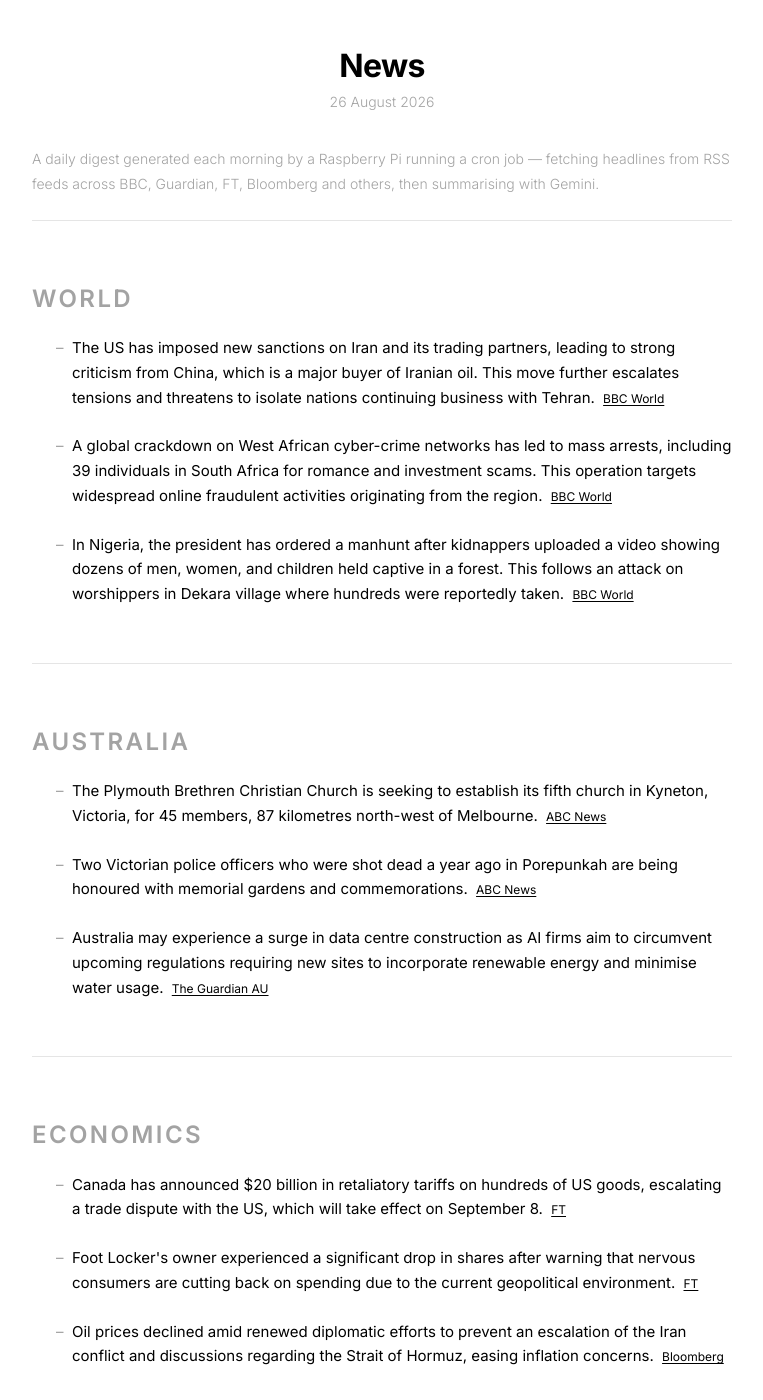
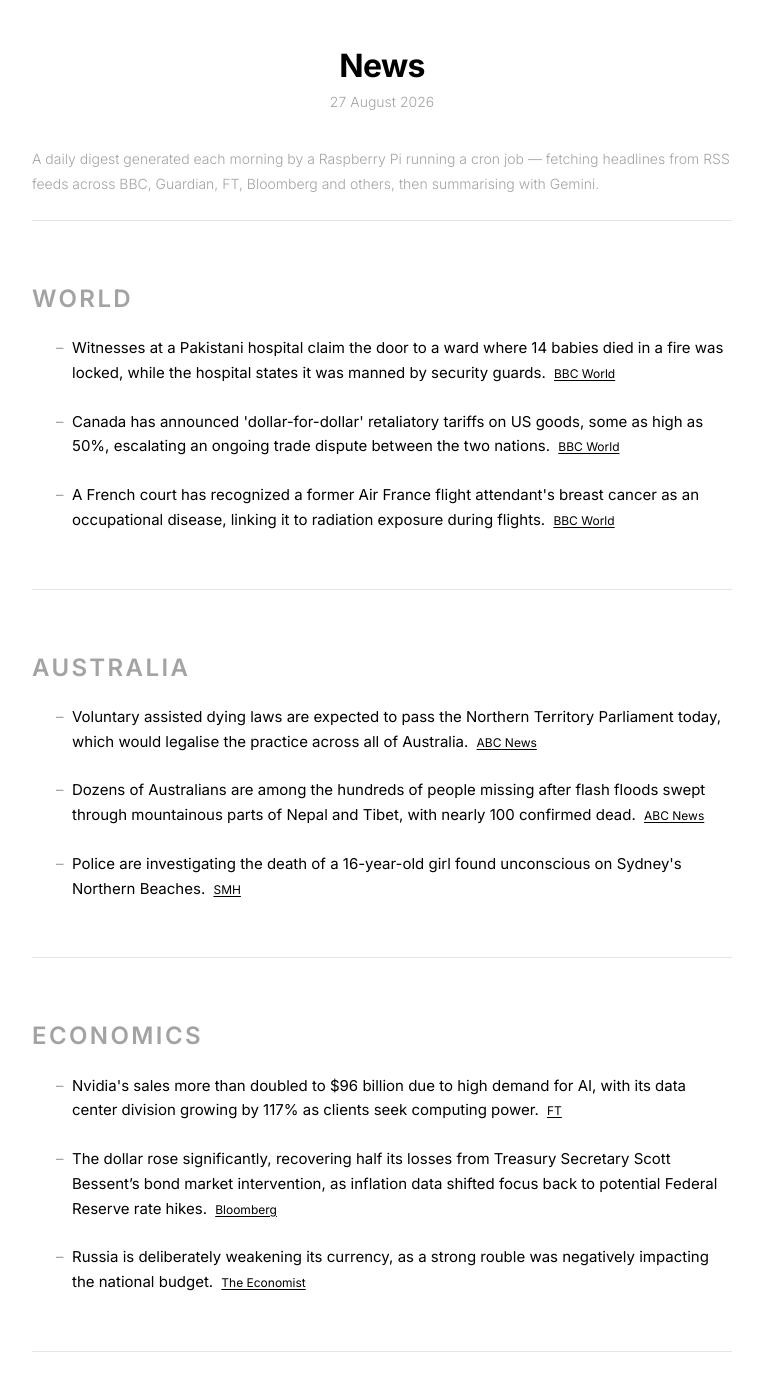
Before and after one commit to s-jac/s-jac.github.io, a Jekyll site: the page built from projects/news.html, in a window 1280 px wide and 1400 px high. Shown: the whole window, without its empty margins (258-1021 px from the left). Built offline with Jekyll 4.4.1, drawn with Linux system fonts in a browser that asks for light colours; some of the changed text lies outside the part shown.

Commit message:
daily news update 27 August 2026

```diff
--- a/_data/news.json
+++ b/_data/news.json
@@ -1,22 +1,22 @@
 {
-  "date": "26 August 2026",
-  "generated_at": "2026-08-25T21:00:26.288945+00:00",
+  "date": "27 August 2026",
+  "generated_at": "2026-08-26T21:00:33.752504+00:00",
   "sections": [
     {
       "heading": "World",
       "bullets": [
         {
-          "text": "The US has imposed new sanctions on Iran and its trading partners, leading to strong criticism from China, which is a major buyer of Iranian oil. This move further escalates tensions and threatens to isolate nations continuing business with Tehran.",
+          "text": "Witnesses at a Pakistani hospital claim the door to a ward where 14 babies died in a fire was locked, while the hospital states it was manned by security guards.",
           "source": "BBC World",
           "url": "https://www.bbc.com/news/world"
         },
         {
-          "text": "A global crackdown on West African cyber-crime networks has led to mass arrests, including 39 individuals in South Africa for romance and investment scams. This operation targets widespread online fraudulent activities originating from the region.",
+          "text": "Canada has announced 'dollar-for-dollar' retaliatory tariffs on US goods, some as high as 50%, escalating an ongoing trade dispute between the two nations.",
           "source": "BBC World",
           "url": "https://www.bbc.com/news/world"
         },
         {
-          "text": "In Nigeria, the president has ordered a manhunt after kidnappers uploaded a video showing dozens of men, women, and children held captive in a forest. This follows an attack on worshippers in Dekara village where hundreds were reportedly taken.",
+          "text": "A French court has recognized a former Air France flight attendant's breast cancer as an occupational disease, linking it to radiation exposure during flights.",
           "source": "BBC World",
           "url": "https://www.bbc.com/news/world"
         }
@@ -26,19 +26,19 @@
       "heading": "Australia",
       "bullets": [
         {
-          "text": "The Plymouth Brethren Christian Church is seeking to establish its fifth church in Kyneton, Victoria, for 45 members, 87 kilometres north-west of Melbourne.",
+          "text": "Voluntary assisted dying laws are expected to pass the Northern Territory Parliament today, which would legalise the practice across all of Australia.",
           "source": "ABC News",
           "url": "https://www.abc.net.au/news"
         },
         {
-          "text": "Two Victorian police officers who were shot dead a year ago in Porepunkah are being honoured with memorial gardens and commemorations.",
+          "text": "Dozens of Australians are among the hundreds of people missing after flash floods swept through mountainous parts of Nepal and Tibet, with nearly 100 confirmed dead.",
           "source": "ABC News",
           "url": "https://www.abc.net.au/news"
         },
         {
-          "text": "Australia may experience a surge in data centre construction as AI firms aim to circumvent upcoming regulations requiring new sites to incorporate renewable energy and minimise water usage.",
-          "source": "The Guardian AU",
-          "url": "https://www.theguardian.com/au"
+          "text": "Police are investigating the death of a 16-year-old girl found unconscious on Sydney's Northern Beaches.",
+          "source": "SMH",
+          "url": "https://www.smh.com.au"
         }
       ]
     },
@@ -46,19 +46,19 @@
       "heading": "Economics",
       "bullets": [
         {
-          "text": "Canada has announced $20 billion in retaliatory tariffs on hundreds of US goods, escalating a trade dispute with the US, which will take effect on September 8.",
+          "text": "Nvidia's sales more than doubled to $96 billion due to high demand for AI, with its data center division growing by 117% as clients seek computing power.",
           "source": "FT",
           "url": "https://www.ft.com"
         },
         {
-          "text": "Foot Locker's owner experienced a significant drop in shares after warning that nervous consumers are cutting back on spending due to the current geopolitical environment.",
-          "source": "FT",
-          "url": "https://www.ft.com"
+          "text": "The dollar rose significantly, recovering half its losses from Treasury Secretary Scott Bessent’s bond market intervention, as inflation data shifted focus back to potential Federal Reserve rate hikes.",
+          "source": "Bloomberg",
+          "url": "https://www.bloomberg.com/markets"
         },
         {
-          "text": "Oil prices declined amid renewed diplomatic efforts to prevent an escalation of the Iran conflict and discussions regarding the Strait of Hormuz, easing inflation concerns.",
-          "source": "Bloomberg",
-          "url": "https://www.bloomberg.com/markets"
+          "text": "Russia is deliberately weakening its currency, as a strong rouble was negatively impacting the national budget.",
+          "source": "The Economist",
+          "url": "https://www.economist.com/finance-and-economics"
         }
       ]
     }
```
